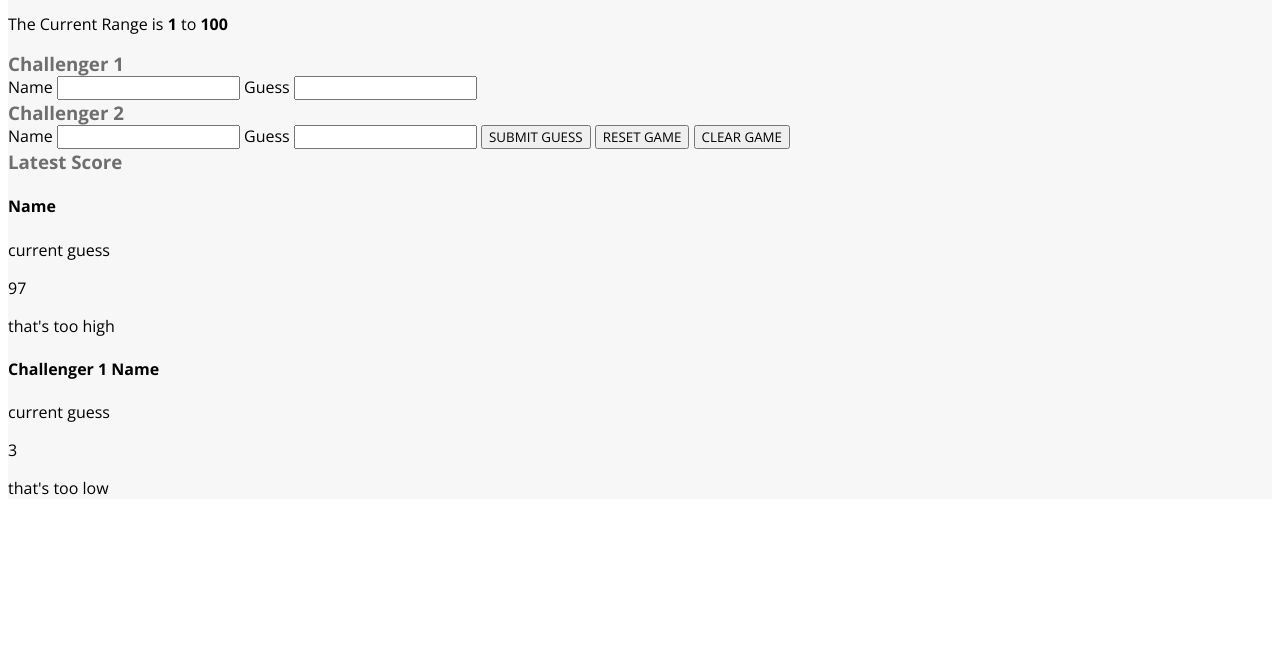
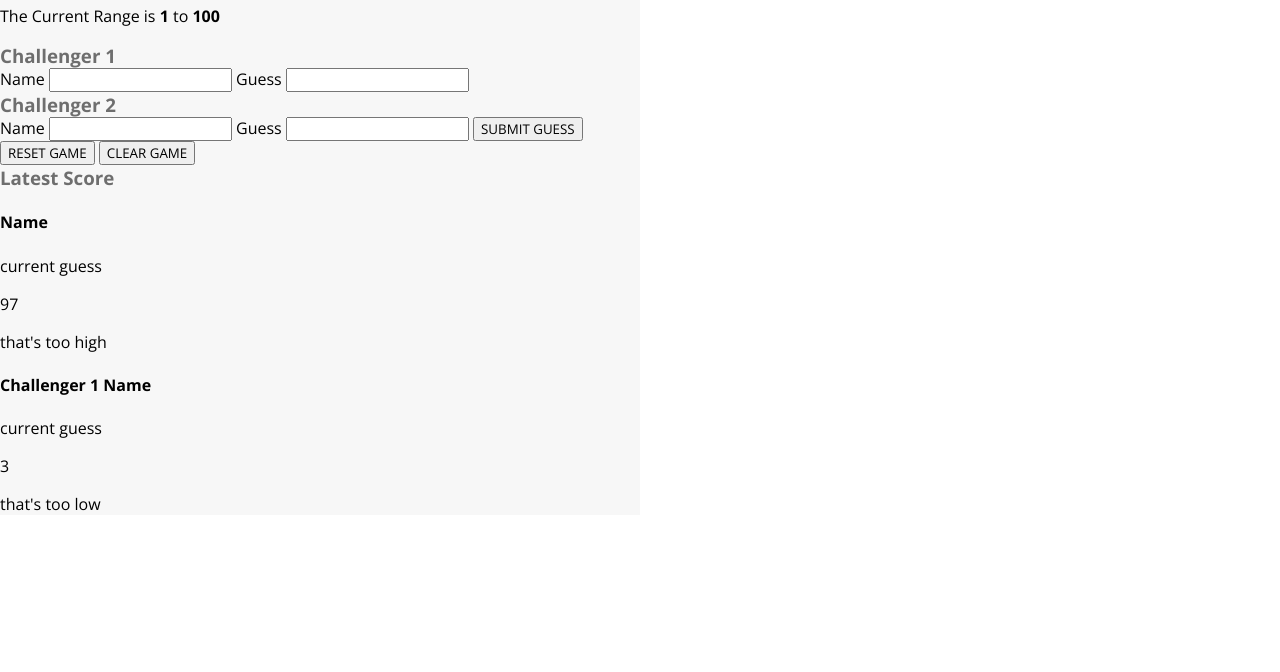
Before and after one commit to JEduardoRJx/number-guesser, a plain HTML site: page index.html in a window 1280 px wide. Shown: the part 128-800 px from the top of the page. Drawn offline with nearby package versions, Linux system fonts and the light colour scheme.

Commit message:
Added basic visuals

```diff
--- a/style.css
+++ b/style.css
@@ -1,6 +1,10 @@
 * {
   box-sizing: border-box;
   font-family: 'Open Sans', sans-serif;
+}
+
+body {
+  margin: 0;
 }
 
 header {
@@ -8,6 +12,19 @@ header {
 
 }
 
+/*main {
+  display: flex;
+  flex-direction: row;
+}*/
+
+section {
+  /*display: flex;*/
+  width:50%;
+}
+
+article {
+
+}
 h1 {
   font-weight: 300;
   color: #DD1972;
```
